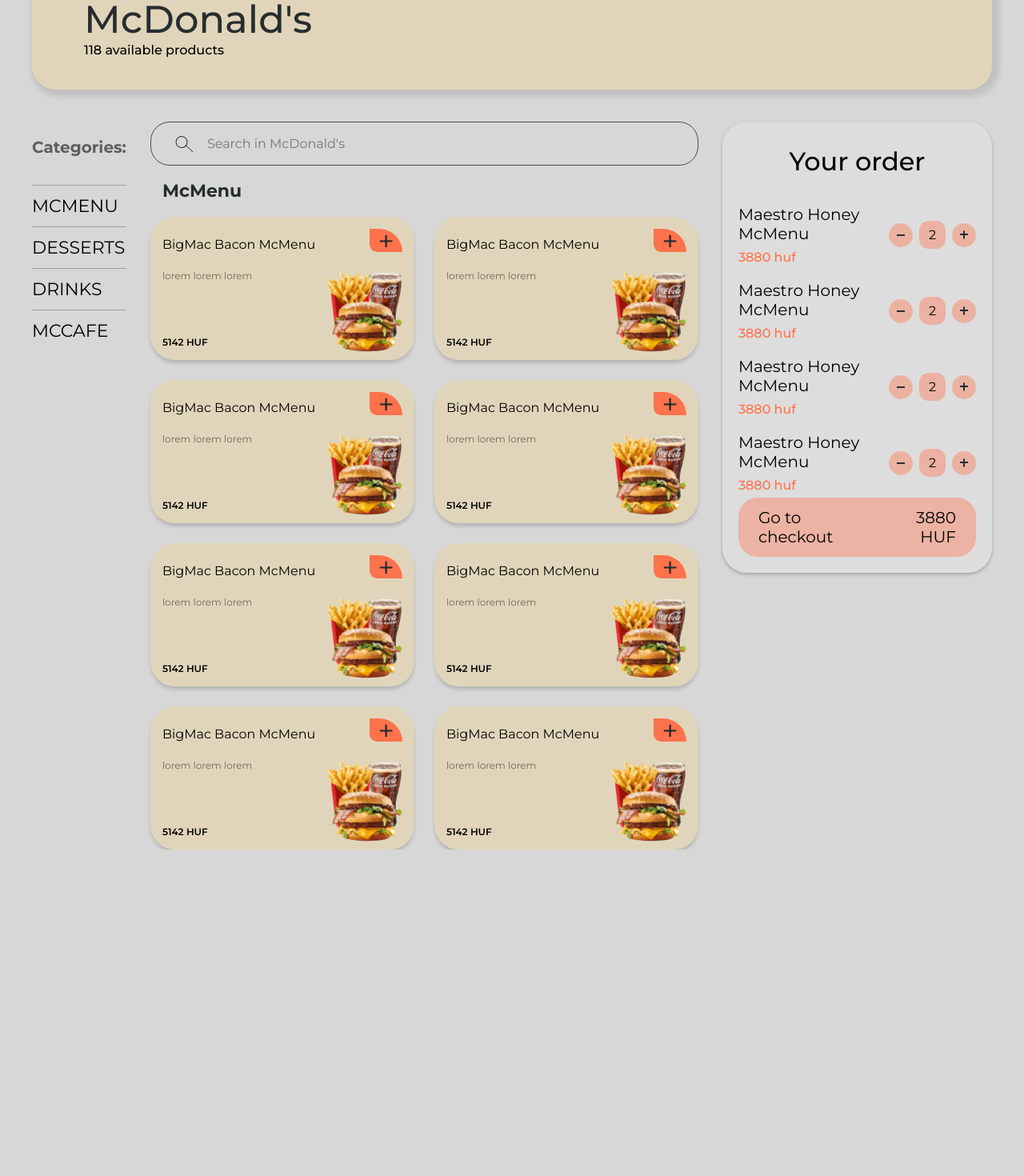
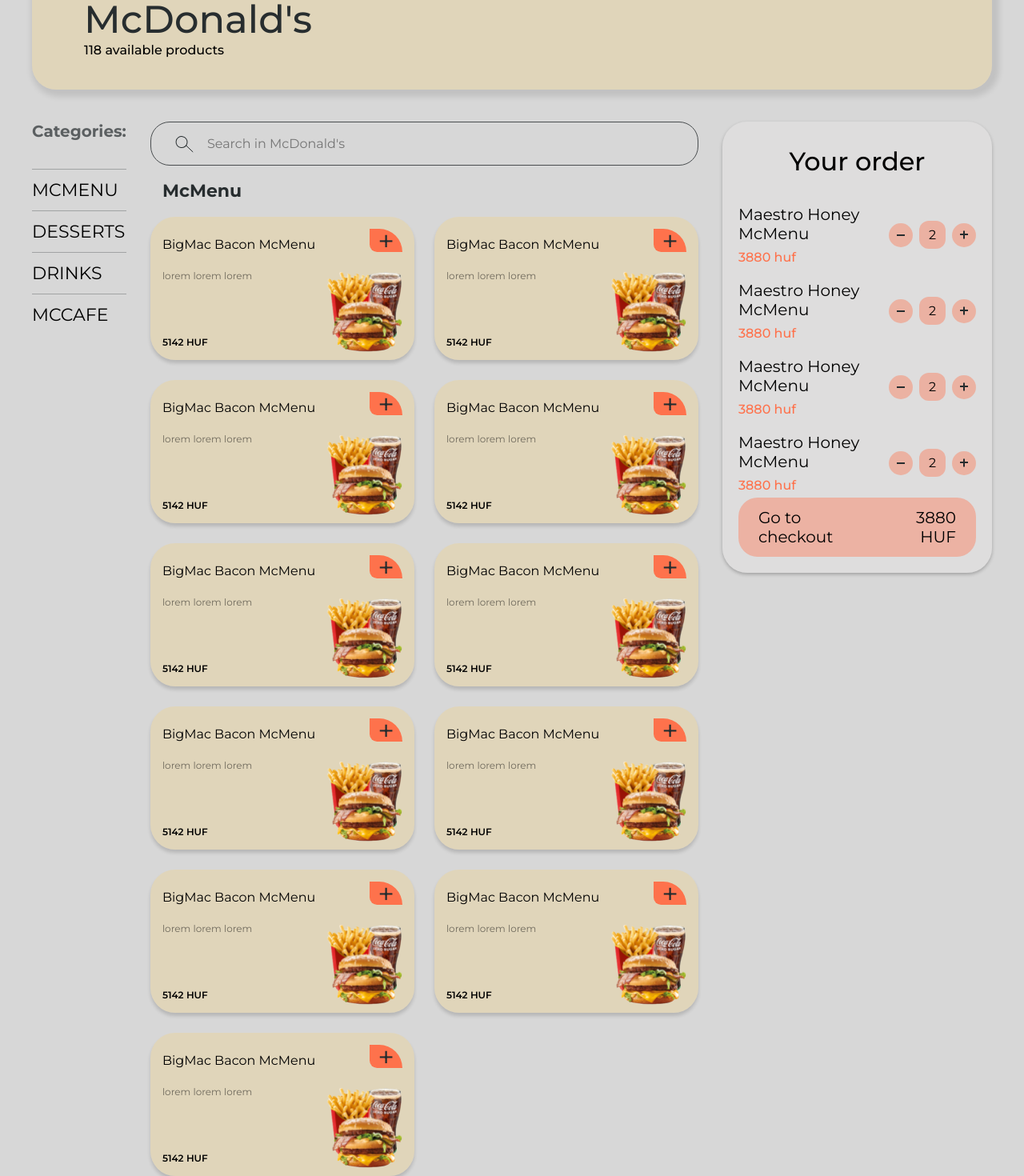
Before and after one commit to yuriipalam/food-delivery-service, a Vue app in the folder frontend/: page /supplier in a window 1280 px wide. Shown: the part 139-1609 px from the top of the page at 80% size. Before the commit the page ends 1201 px from the top, so only its background shows below. Built offline with nearby package versions, Linux system fonts and the light colour scheme.

Commit message:
Finish supplier view desktop version

```diff
--- a/frontend/src/components/Supplier/CategoryList.vue
+++ b/frontend/src/components/Supplier/CategoryList.vue
@@ -11,7 +11,7 @@
 
 <template>
   <div class="category-list">
-    <p>Categories:</p>
+    <p class="categories-title">Categories:</p>
     <div class="list" v-for="category in categories">
       <hr>
       <Category>{{ category }}</Category>
@@ -32,6 +32,10 @@
   margin-bottom: 35px;
 }
 
+.categories-title {
+  margin-top: 0;
+}
+
 .category-list hr {
   height: 1px;
   border: 0;
--- a/frontend/src/views/Supplier.vue
+++ b/frontend/src/views/Supplier.vue
@@ -54,6 +54,9 @@
           <ProductCard :name="'BigMac Bacon McMenu'" :desc="'lorem lorem lorem'" :price="5142"></ProductCard>
           <ProductCard :name="'BigMac Bacon McMenu'" :desc="'lorem lorem lorem'" :price="5142"></ProductCard>
           <ProductCard :name="'BigMac Bacon McMenu'" :desc="'lorem lorem lorem'" :price="5142"></ProductCard>
+          <ProductCard :name="'BigMac Bacon McMenu'" :desc="'lorem lorem lorem'" :price="5142"></ProductCard>
+          <ProductCard :name="'BigMac Bacon McMenu'" :desc="'lorem lorem lorem'" :price="5142"></ProductCard>
+          <ProductCard :name="'BigMac Bacon McMenu'" :desc="'lorem lorem lorem'" :price="5142"></ProductCard>
         </div>
       </div>
       <OrdersBlock class="orders"></OrdersBlock>
@@ -92,4 +95,15 @@
   font-weight: 700;
   padding-left: 15px;
 }
+
+.categories {
+  height: 100%;
+  position: sticky;
+  top: 40px;
+}
+
+.orders {
+  top: 40px;
+  position: sticky;
+}
 </style>
```
